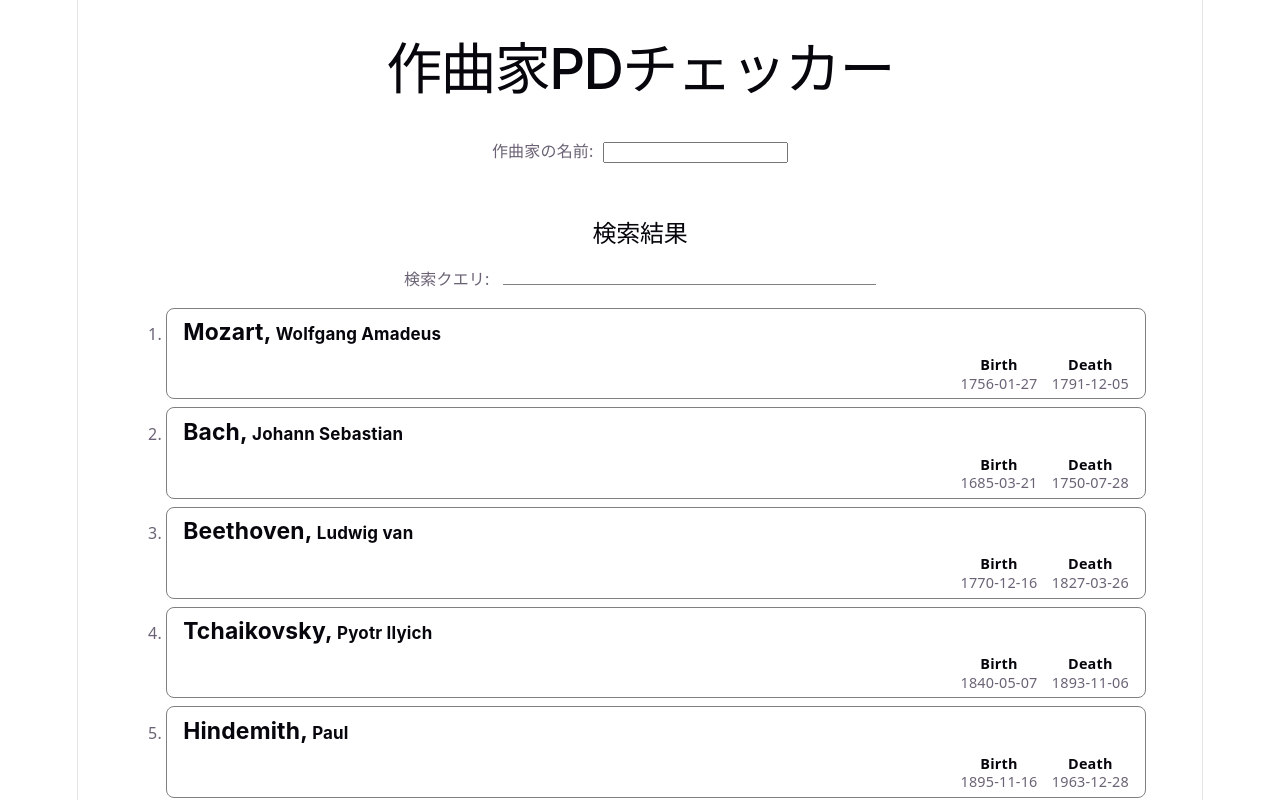
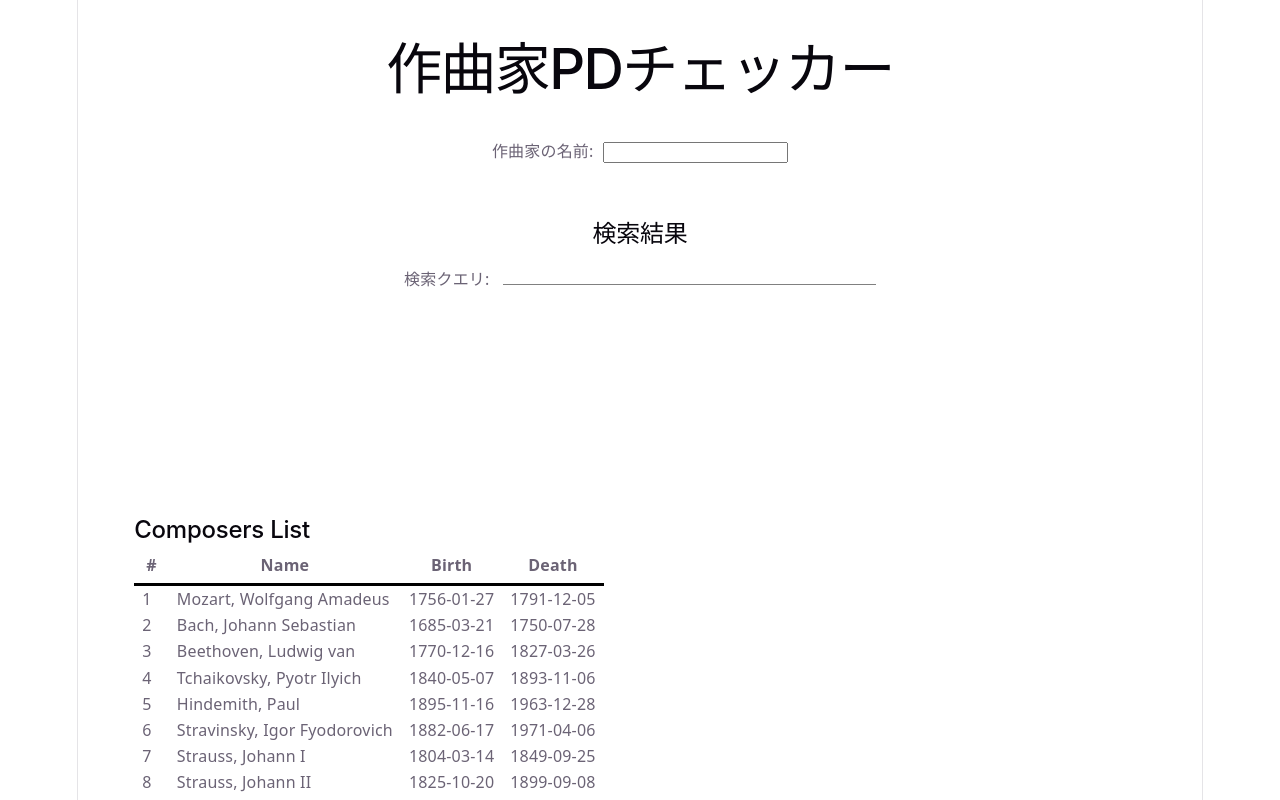
Before and after one commit to y-fukihara/pd-checker, a React (Vite) app: page / in a window 1280 px wide. Shown: the top 800 px of the page. Built offline with nearby package versions, Linux system fonts and the light colour scheme; a web font is replaced by a local one.

Commit message:
empty query cause empty result

```diff
--- a/src/App.tsx
+++ b/src/App.tsx
@@ -35,7 +35,10 @@ function App() {
         <p>検索クエリ: <span id="show-query">{query_name}</span></p>
         <div id="result-list">
           {sampleList
-            .filter((person) => person.name.some((n) => `${n.given} ${n.last}`.toLowerCase().includes(query_name.toLowerCase())))
+            .filter((person) => {
+              if (query_name.trim() === '') return false;
+              else return person.name.some((n) => `${n.given} ${n.last}`.toLowerCase().includes(query_name.toLowerCase()));
+            })
             .map((person) => (
               <div key={`result-${person.name[0].last}`} className="result-item">
                 <div className="result-heading">
```
